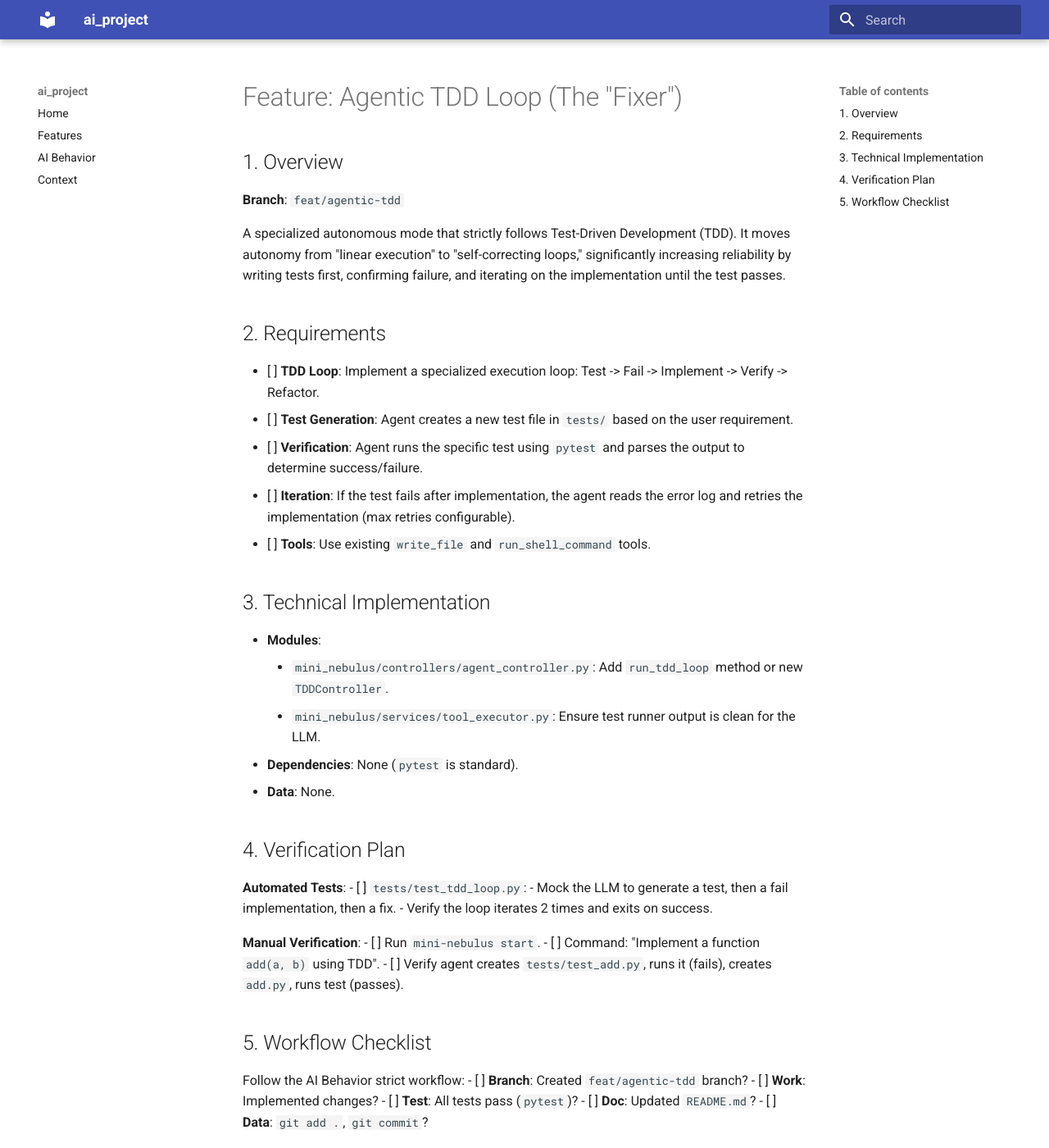
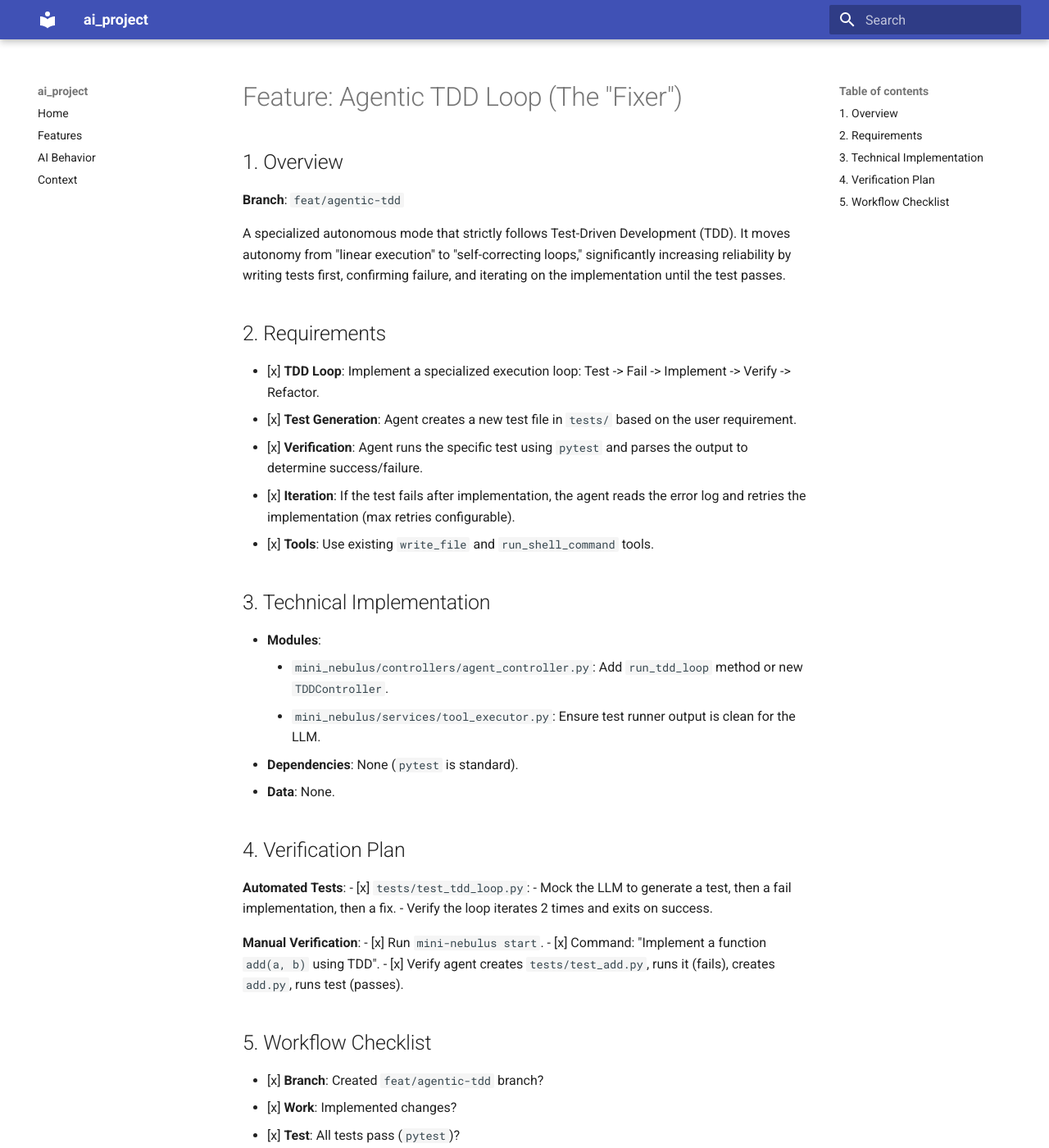
Before and after one commit to jlwestsr/nebulus-atom, an MkDocs documentation site: the page built from docs/features/agentic_tdd.md, in a window 1280 px wide and 1400 px high. Shown: the whole window at 82% size. Built offline with MkDocs 1.6.1 and Material for MkDocs 9.7.7, drawn with Linux system fonts in a browser that asks for light colours.

Commit message:
docs: confirm agentic tdd completion

```diff
--- a/docs/features/agentic_tdd.md
+++ b/docs/features/agentic_tdd.md
@@ -6,11 +6,11 @@
 A specialized autonomous mode that strictly follows Test-Driven Development (TDD). It moves autonomy from "linear execution" to "self-correcting loops," significantly increasing reliability by writing tests first, confirming failure, and iterating on the implementation until the test passes.
 
 ## 2. Requirements
-- [ ] **TDD Loop**: Implement a specialized execution loop: Test -> Fail -> Implement -> Verify -> Refactor.
-- [ ] **Test Generation**: Agent creates a new test file in `tests/` based on the user requirement.
-- [ ] **Verification**: Agent runs the specific test using `pytest` and parses the output to determine success/failure.
-- [ ] **Iteration**: If the test fails after implementation, the agent reads the error log and retries the implementation (max retries configurable).
-- [ ] **Tools**: Use existing `write_file` and `run_shell_command` tools.
+- [x] **TDD Loop**: Implement a specialized execution loop: Test -> Fail -> Implement -> Verify -> Refactor.
+- [x] **Test Generation**: Agent creates a new test file in `tests/` based on the user requirement.
+- [x] **Verification**: Agent runs the specific test using `pytest` and parses the output to determine success/failure.
+- [x] **Iteration**: If the test fails after implementation, the agent reads the error log and retries the implementation (max retries configurable).
+- [x] **Tools**: Use existing `write_file` and `run_shell_command` tools.
 
 ## 3. Technical Implementation
 - **Modules**:
@@ -21,19 +21,18 @@
 
 ## 4. Verification Plan
 **Automated Tests**:
-- [ ] `tests/test_tdd_loop.py`:
+- [x] `tests/test_tdd_loop.py`:
     - Mock the LLM to generate a test, then a fail implementation, then a fix.
     - Verify the loop iterates 2 times and exits on success.
 
 **Manual Verification**:
-- [ ] Run `mini-nebulus start`.
-- [ ] Command: "Implement a function `add(a, b)` using TDD".
-- [ ] Verify agent creates `tests/test_add.py`, runs it (fails), creates `add.py`, runs test (passes).
+- [x] Run `mini-nebulus start`.
+- [x] Command: "Implement a function `add(a, b)` using TDD".
+- [x] Verify agent creates `tests/test_add.py`, runs it (fails), creates `add.py`, runs test (passes).
 
 ## 5. Workflow Checklist
-Follow the AI Behavior strict workflow:
-- [ ] **Branch**: Created `feat/agentic-tdd` branch?
-- [ ] **Work**: Implemented changes?
-- [ ] **Test**: All tests pass (`pytest`)?
-- [ ] **Doc**: Updated `README.md`?
-- [ ] **Data**: `git add .`, `git commit`?
+- [x] **Branch**: Created `feat/agentic-tdd` branch?
+- [x] **Work**: Implemented changes?
+- [x] **Test**: All tests pass (`pytest`)?
+- [x] **Doc**: Updated `README.md`?
+- [x] **Data**: `git add .`, `git commit`?
```
